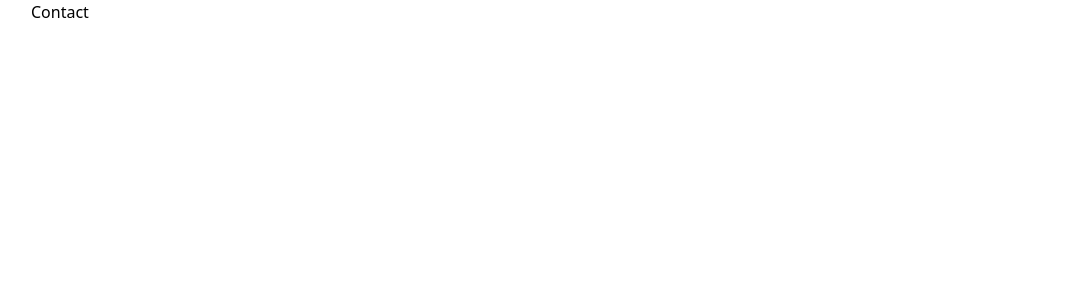
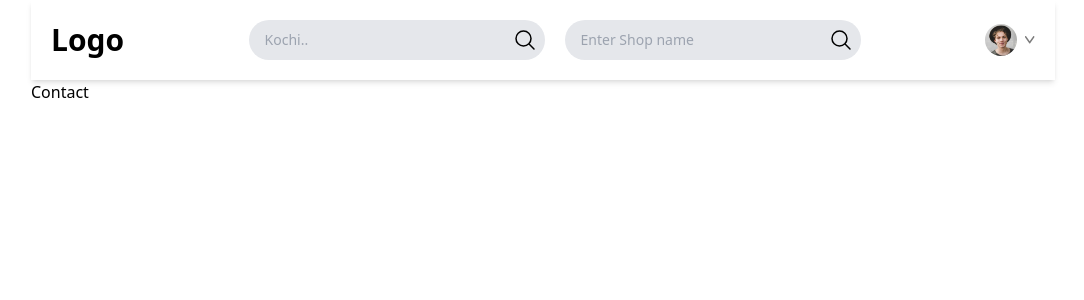
Before and after one commit to vaisakhpn/Salon_booking, a React (Vite) app in the folder frontend/: page /contact in a window 1280 px wide. Shown: the top 300 px of the page, without its empty margins (97-1181 px from the left). Built offline with nearby package versions, Linux system fonts and the light colour scheme.

Commit message:
created Navbar

```diff
--- a/frontend/src/App.jsx
+++ b/frontend/src/App.jsx
@@ -8,10 +8,12 @@ import Contact from "./pages/Contact";
 import MyProfile from "./pages/MyProfile";
 import MyBookings from "./pages/MyBookings";
 import Booking from "./pages/Booking";
+import Navbar from "./components/ui/Navbar";
 
 const App = () => {
   return (
     <div className="mx-4 sm:mx-[10%]">
+      <Navbar />
       <Routes>
         <Route path="/" element={<Home />} />
         <Route path="/shops" element={<Shops />} />
--- /dev/null
+++ b/frontend/src/components/SearchBox.jsx
@@ -0,0 +1,22 @@
+import Search from "./icons/Search";
+
+const SearchBox = ({ label }) => {
+  return (
+    <div>
+      <form className="bg-gray-200 p-2 rounded-full flex items-center">
+        <div className="flex">
+          <input
+            type="text"
+            className="bg-transparent pl-2 focus:outline-none text-nowrap w-44 sm:w-64 "
+            placeholder={label}
+          />
+          <div className="cursor-pointer">
+            <Search />
+          </div>
+        </div>
+      </form>
+    </div>
+  );
+};
+
+export default SearchBox;
--- /dev/null
+++ b/frontend/src/components/icons/Search.jsx
@@ -0,0 +1,7 @@
+export default function Search() {
+  return (
+    <svg xmlns="http://www.w3.org/2000/svg" fill="none" viewBox="0 0 24 24" strokeWidth={1.5} stroke="currentColor" className="w-6 h-6">
+  <path strokeLinecap="round" strokeLinejoin="round" d="m21 21-5.197-5.197m0 0A7.5 7.5 0 1 0 5.196 5.196a7.5 7.5 0 0 0 10.607 10.607Z" />
+</svg>
+  )
+}
--- /dev/null
+++ b/frontend/src/components/ui/Navbar.jsx
@@ -0,0 +1,69 @@
+import React, { useState } from "react";
+import SearchBox from "../SearchBox";
+import profile_pic from "../../assets/profile_pic.png";
+import dropdown from "../../assets/dropdown_icon.svg";
+import { useNavigate } from "react-router-dom";
+
+const Navbar = () => {
+  const navigate = useNavigate();
+
+  const [showMenu, setShowMenu] = useState(false);
+  const [token, setToken] = useState(true);
+
+  return (
+    <div className="top-0 relative left-0 w-full bg-header p-1 z-50 shadow-md">
+      <header className="flex flex-row justify-between items-center max-w-6xl mx-auto  p-4 ">
+        <a className="text-black font-bold text-xl sm:text-3xl" href="/">
+          Logo
+        </a>
+        <div className="sm:flex sm:flex-row flex flex-col sm:gap-5 gap-2 text-xs sm:text-sm">
+          <SearchBox label="Kochi.." />
+          <SearchBox label="Enter Shop name" />
+        </div>
+        <div>
+          {token ? (
+            <div className="flex items-center gap-2 cursor-pointer group relative">
+              <img
+                className="w-8 rounded-full"
+                src={profile_pic}
+                alt="profile"
+              />
+              <img className="w-2.5" src={dropdown} alt="dropdown" />
+              <div className="absolute top-0 right-0 pt-16 text-base font-medium text-gray-600 z-20 hidden group-hover:block">
+                <div className="min-w-48 bg-stone-100 rounded flex flex-col gap-4 p-4">
+                  <p
+                    onClick={() => navigate("/my-profile")}
+                    className="hover:text-black cursor-pointer"
+                  >
+                    My Profile
+                  </p>
+                  <p
+                    onClick={() => navigate("/my-bookings")}
+                    className="hover:text-black cursor-pointer"
+                  >
+                    My Bookings
+                  </p>
+                  <p
+                    onClick={() => setToken(false)}
+                    className="hover:text-black cursor-pointer"
+                  >
+                    Logout
+                  </p>
+                </div>
+              </div>
+            </div>
+          ) : (
+            <button
+              onClick={() => navigate("/login")}
+              className="bg-green-600 p-1 sm:p-2 px-2 sm:px-5 rounded-full items-center hover:bg-green-700 text-white text-sm sm:text-lg"
+            >
+              Sign in
+            </button>
+          )}
+        </div>
+      </header>
+    </div>
+  );
+};
+
+export default Navbar;
```
Also changed, not shown: frontend/src/assets/dropdown_icon.svg (added), frontend/src/assets/profile_pic.png (added).
